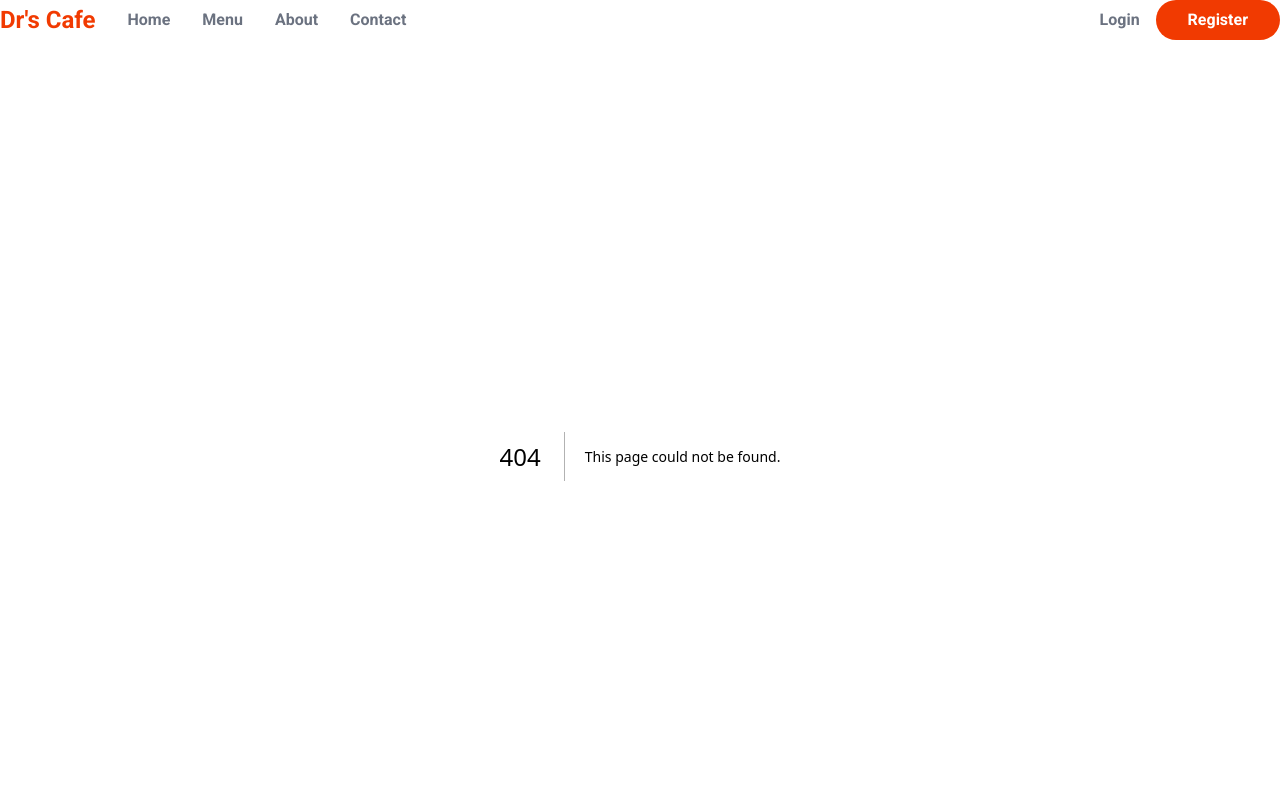
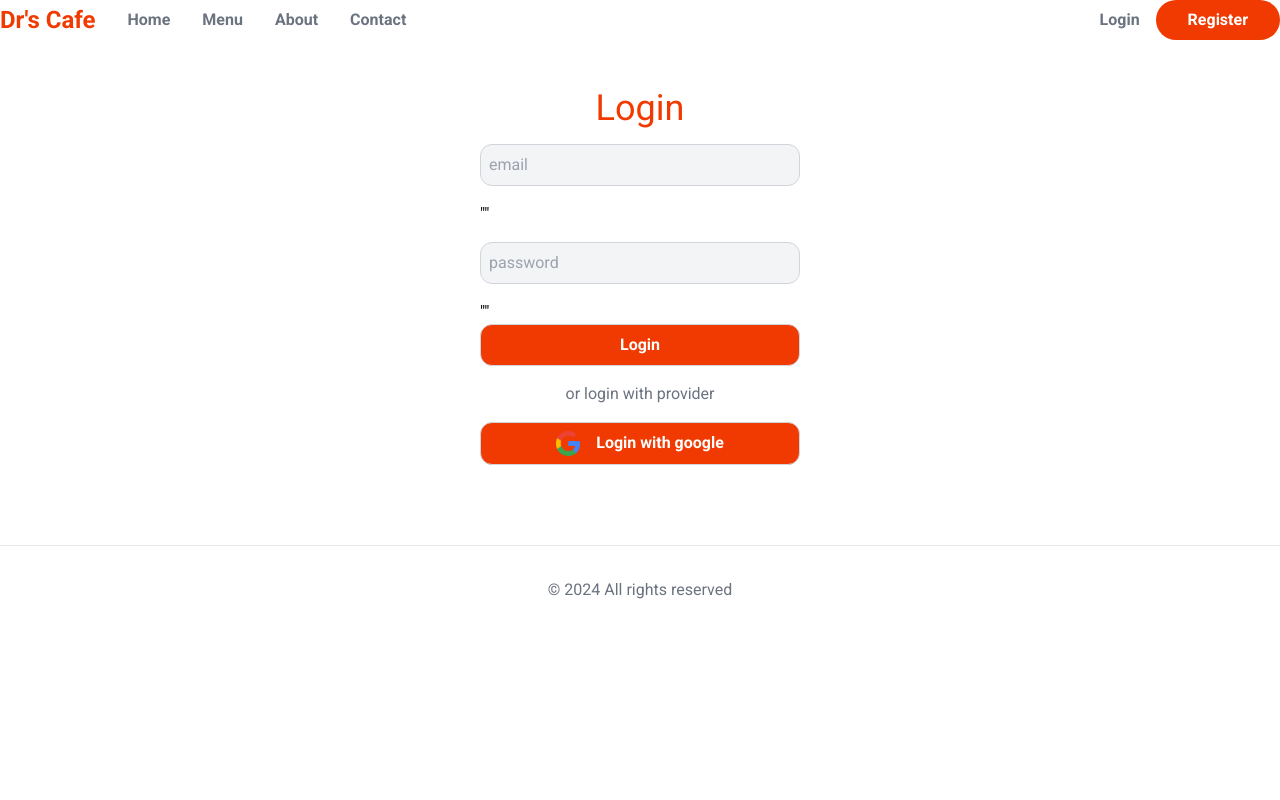
Before and after one commit to mvp5464/food-ordering-app, a Next.js app: page /login in a window 1280 px wide. Before the commit this address had no page. Shown: the top 800 px of the page. Built offline with nearby package versions, Linux system fonts and the light colour scheme.

Commit message:
Added Login Frontend

```diff
--- /dev/null
+++ b/src/app/login/page.tsx
@@ -0,0 +1,66 @@
+"use client";
+import Image from "next/image";
+import { useState } from "react";
+
+export default function LoginPage() {
+  const [email, setEmail] = useState("");
+  const [password, setPassword] = useState("");
+  const [loginInProgress, setLoginInProgress] = useState(false);
+
+  async function handleFormSubmit(e: any) {
+    e.preventDefault();
+    setLoginInProgress(true);
+    const { ok } = await fetch("api/login", {
+      body: JSON.stringify({ email, password }),
+      headers: { "content-Type": "application/json" },
+      method: "POST",
+    });
+    if (ok) {
+      //
+    } else {
+      //
+    }
+    setLoginInProgress(false);
+  }
+  return (
+    <section className=" mt-8">
+      <h1 className=" text-center text-primary text-4xl mb-4">Login</h1>
+      <form className="max-w-xs mx-auto" onSubmit={handleFormSubmit}>
+        <input
+          disabled={loginInProgress}
+          type="email"
+          placeholder="email"
+          value={email}
+          onChange={(e) => {
+            setEmail(e.target.value);
+            // setUserCreated(false);
+            // setError(false);
+          }}
+        />
+        {JSON.stringify(email)}
+        <input
+          disabled={loginInProgress}
+          type="password"
+          placeholder="password"
+          value={password}
+          onChange={(e) => {
+            setPassword(e.target.value);
+            // setUserCreated(false);
+            // setError(false);
+          }}
+        />
+        {JSON.stringify(password)}
+        <button disabled={loginInProgress} type="submit">
+          Login
+        </button>
+        <div className=" my-4 text-center text-gray-500">
+          or login with provider
+        </div>
+        <button className=" flex justify-center gap-4" type="submit">
+          <Image src={"/image.png"} alt={"google"} height={24} width={24} />
+          Login with google
+        </button>
+      </form>
+    </section>
+  );
+}
--- a/src/app/register/page.tsx
+++ b/src/app/register/page.tsx
@@ -71,7 +71,14 @@ export default function RegisterPage() {
           }}
         />
         {JSON.stringify(password)}
-        <button type="submit" disabled={creatingUser}>
+        <button
+          type="submit"
+          disabled={creatingUser}
+          onClick={() => {
+            setUserCreated(false);
+            setError(false);
+          }}
+        >
           Register
         </button>
         <div className=" my-4 text-center text-gray-500">
@@ -83,7 +90,7 @@ export default function RegisterPage() {
         </button>
         <div className=" text-center my-4 text-gray-500 border-t pt-4">
           Already have an account?{" "}
-          <Link className=" underline" href={"/href"}>
+          <Link className=" underline" href={"/login"}>
             Login here &raquo;
           </Link>
         </div>
```
